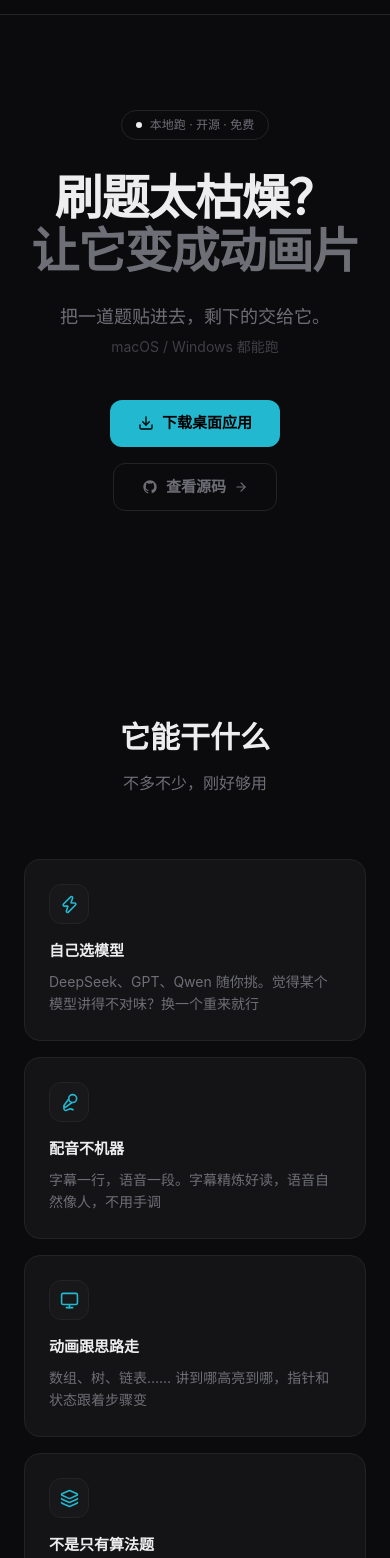
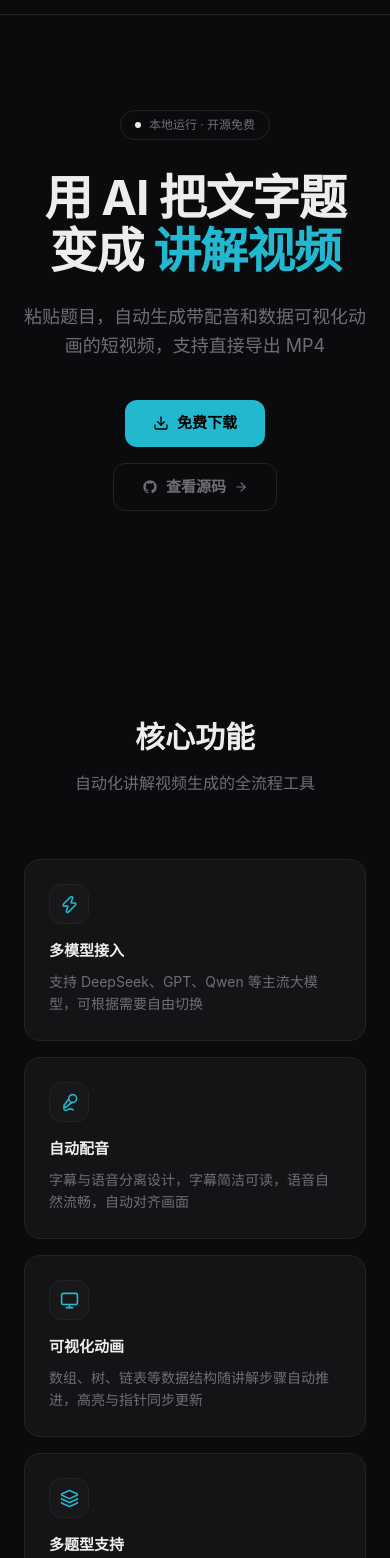
Before and after one commit to lightCode1840/problem-explainer-site, a React (Vite) app: page / in a window 390 px wide. Shown: the part 50-1608 px from the top of the page. Built offline with nearby package versions, Linux system fonts and the light colour scheme.

Commit message:
copy: update to commercial copy

```diff
--- a/src/App.tsx
+++ b/src/App.tsx
@@ -10,9 +10,6 @@ function GithubIcon({ size = 18 }: { size?: number }) {
 
 const GITHUB_URL = 'https://github.com/lightCode1840/cs-interview-prep';
 
-// ─── Color palette ──────────────────────────────────────────────────
-// Clean monochrome with a single subtle accent
-
 const C = {
   bg: '#0B0B0D',
   card: '#141416',
@@ -20,7 +17,6 @@ const C = {
   text: '#EDEDEF',
   text2: '#6E6E77',
   text3: '#3F3F46',
-  accent: '#D4D4D8',
   accentBg: '#18181B',
   cyn: '#22B8CF',
 };
@@ -48,30 +44,22 @@ function Nav() {
     >
       <div className="max-w-6xl mx-auto px-6 h-16 flex items-center justify-between">
         <div className="flex items-center gap-2.5">
-          <div
-            className="w-7 h-7 rounded-lg flex items-center justify-center"
-            style={{ background: C.cyn }}
-          >
+          <div className="w-7 h-7 rounded-lg flex items-center justify-center" style={{ background: C.cyn }}>
             <Play size={13} className="text-black" />
           </div>
           <span className="font-semibold text-[15px] tracking-tight">TutorReel</span>
         </div>
 
         <div className="hidden md:flex items-center gap-8 text-sm" style={{ color: C.text2 }}>
-          <a href="#features" className="transition-colors" style={{ color: C.text2 }} onMouseEnter={e => e.currentTarget.style.color = C.cyn} onMouseLeave={e => e.currentTarget.style.color = C.text2}>功能</a>
-          <a href="#how-it-works" className="transition-colors" style={{ color: C.text2 }} onMouseEnter={e => e.currentTarget.style.color = C.cyn} onMouseLeave={e => e.currentTarget.style.color = C.text2}>使用说明</a>
-          <a href="#download" className="transition-colors" style={{ color: C.text2 }} onMouseEnter={e => e.currentTarget.style.color = C.cyn} onMouseLeave={e => e.currentTarget.style.color = C.text2}>下载</a>
+          {(['功能', '使用说明', '下载'] as const).map(label => {
+            const href = label === '功能' ? '#features' : label === '使用说明' ? '#how-it-works' : '#download';
+            return <NavLink key={label} href={href}>{label}</NavLink>;
+          })}
         </div>
 
         <div className="flex items-center gap-2">
-          <a href={GITHUB_URL} target="_blank" rel="noreferrer" className="p-2 transition-colors" style={{ color: C.text2 }} onMouseEnter={e => e.currentTarget.style.color = C.cyn} onMouseLeave={e => e.currentTarget.style.color = C.text2} aria-label="GitHub">
-            <GithubIcon size={18} />
-          </a>
-          <a
-            href="#download"
-            className="px-4 py-1.5 text-sm rounded-lg font-medium transition-all hover:opacity-85"
-            style={{ background: C.cyn, color: '#000000' }}
-          >
+          <NavIcon href={GITHUB_URL} label="GitHub"><GithubIcon size={18} /></NavIcon>
+          <a href="#download" className="px-4 py-1.5 text-sm rounded-lg font-medium transition-all hover:opacity-85" style={{ background: C.cyn, color: '#000000' }}>
             免费下载
           </a>
         </div>
@@ -80,62 +68,63 @@ function Nav() {
   );
 }
 
+function NavLink({ href, children }: { href: string; children: React.ReactNode }) {
+  return (
+    <a href={href} className="transition-colors" style={{ color: C.text2 }}
+      onMouseEnter={e => e.currentTarget.style.color = C.cyn}
+      onMouseLeave={e => e.currentTarget.style.color = C.text2}>
+      {children}
+    </a>
+  );
+}
+
+function NavIcon({ href, label, children }: { href: string; label: string; children: React.ReactNode }) {
+  return (
+    <a href={href} target="_blank" rel="noreferrer" className="p-2 transition-colors" style={{ color: C.text2 }} aria-label={label}
+      onMouseEnter={e => e.currentTarget.style.color = C.cyn}
+      onMouseLeave={e => e.currentTarget.style.color = C.text2}>
+      {children}
+    </a>
+  );
+}
+
 // ─── Hero ───────────────────────────────────────────────────────────
 
 function Hero() {
   return (
     <section className="relative pt-40 pb-28 px-6 text-center overflow-hidden">
-      {/* Subtle grid */}
       <div className="pointer-events-none absolute inset-0 opacity-[0.025]">
-        <div
-          className="w-full h-full"
-          style={{
-            backgroundImage: 'linear-gradient(rgba(255,255,255,0.08) 1px,transparent 1px),linear-gradient(90deg,rgba(255,255,255,0.08) 1px,transparent 1px)',
-            backgroundSize: '60px 60px',
-          }}
-        />
+        <div className="w-full h-full" style={{
+          backgroundImage: 'linear-gradient(rgba(255,255,255,0.08) 1px,transparent 1px),linear-gradient(90deg,rgba(255,255,255,0.08) 1px,transparent 1px)',
+          backgroundSize: '60px 60px',
+        }} />
       </div>
 
       <div className="relative max-w-4xl mx-auto">
-        {/* Badge */}
-        <div
-          className="inline-flex items-center gap-2 px-3.5 py-1.5 rounded-full text-xs mb-8"
-          style={{ border: `1px solid ${C.border}`, color: C.text2 }}
-        >
+        <div className="inline-flex items-center gap-2 px-3.5 py-1.5 rounded-full text-xs mb-8" style={{ border: `1px solid ${C.border}`, color: C.text2 }}>
           <span className="w-1.5 h-1.5 rounded-full" style={{ background: C.text }} />
-          本地跑 · 开源 · 免费
+          本地运行 · 开源免费
         </div>
 
         <h1 className="text-5xl md:text-7xl font-bold leading-[1.1] tracking-tight mb-6">
-          <span style={{ color: C.text }}>刷题太枯燥？</span>
+          <span style={{ color: C.text }}>用 AI 把文字题</span>
           <br />
-          <span style={{ color: C.text2 }}>让它变成动画片</span>
+          <span style={{ color: C.text }}>变成</span>{' '}
+          <span style={{ color: C.cyn }}>讲解视频</span>
         </h1>
 
         <p className="text-lg max-w-2xl mx-auto mb-10 leading-relaxed" style={{ color: C.text2 }}>
-          把一道题贴进去，剩下的交给它。
-          <br />
-          <span className="text-sm" style={{ color: C.text3 }}>macOS / Windows 都能跑</span>
+          粘贴题目，自动生成带配音和数据可视化动画的短视频，支持直接导出 MP4
         </p>
 
         <div className="flex flex-col sm:flex-row items-center justify-center gap-4">
-          <a
-            href="#download"
-            className="flex items-center gap-2 px-7 py-3 rounded-xl font-semibold text-[15px] transition-all hover:opacity-85"
-            style={{ background: C.cyn, color: '#000000' }}
-          >
+          <a href="#download" className="flex items-center gap-2 px-7 py-3 rounded-xl font-semibold text-[15px] transition-all hover:opacity-85" style={{ background: C.cyn, color: '#000000' }}>
             <Download size={16} />
-            下载桌面应用
+            免费下载
           </a>
-          <a
-            href={GITHUB_URL}
-            target="_blank"
-            rel="noreferrer"
-            className="flex items-center gap-2 px-7 py-3 rounded-xl font-semibold text-[15px] border transition-all"
-            style={{ borderColor: C.border, color: C.text2 }}
+          <a href={GITHUB_URL} target="_blank" rel="noreferrer" className="flex items-center gap-2 px-7 py-3 rounded-xl font-semibold text-[15px] border transition-all" style={{ borderColor: C.border, color: C.text2 }}
             onMouseEnter={e => { e.currentTarget.style.borderColor = C.cyn; e.currentTarget.style.color = C.cyn; }}
-            onMouseLeave={e => { e.currentTarget.style.borderColor = C.border; e.currentTarget.style.color = C.text2; }}
-          >
+            onMouseLeave={e => { e.currentTarget.style.borderColor = C.border; e.currentTarget.style.color = C.text2; }}>
             <GithubIcon size={16} />
             查看源码
             <ArrowRight size={14} />
@@ -149,12 +138,12 @@ function Hero() {
 // ─── Features ───────────────────────────────────────────────────────
 
 const FEATURES_DATA = [
-  { icon: <Zap size={19} />, title: '自己选模型', desc: 'DeepSeek、GPT、Qwen 随你挑。觉得某个模型讲得不对味？换一个重来就行' },
-  { icon: <Mic2 size={19} />, title: '配音不机器', desc: '字幕一行，语音一段。字幕精炼好读，语音自然像人，不用手调' },
-  { icon: <Monitor size={19} />, title: '动画跟思路走', desc: '数组、树、链表…… 讲到哪高亮到哪，指针和状态跟着步骤变' },
-  { icon: <Layers size={19} />, title: '不是只有算法题', desc: '英语语法、Java 八股文一样行。每种题型有专属模板，插件一挂就能加' },
-  { icon: <Code2 size={19} />, title: '改到满意为止', desc: 'AI 生成的东西你说了算。步骤、措辞、动画，想改哪改哪' },
-  { icon: <Terminal size={19} />, title: '不传你的数据', desc: '一切在你电脑上跑。装个 Electron 就能用，装 Node.js 也能用' },
+  { icon: <Zap size={19} />, title: '多模型接入', desc: '支持 DeepSeek、GPT、Qwen 等主流大模型，可根据需要自由切换' },
+  { icon: <Mic2 size={19} />, title: '自动配音', desc: '字幕与语音分离设计，字幕简洁可读，语音自然流畅，自动对齐画面' },
+  { icon: <Monitor size={19} />, title: '可视化动画', desc: '数组、树、链表等数据结构随讲解步骤自动推进，高亮与指针同步更新' },
+  { icon: <Layers size={19} />, title: '多题型支持', desc: '内置 LeetCode 算法题、英语语法、Java 面试题三种模板，可扩展' },
+  { icon: <Code2 size={19} />, title: '内容可编辑', desc: 'AI 生成的脚本和动画状态支持手动调整，满足精细化需求' },
+  { icon: <Terminal size={19} />, title: '本地运行', desc: '数据在本地处理，无需上传云端，支持桌面应用和开发模式' },
 ];
 
 function Features() {
@@ -162,19 +151,15 @@ function Features() {
     <section id="features" className="py-24 px-6">
       <div className="max-w-6xl mx-auto">
         <div className="text-center mb-16">
-          <h2 className="text-3xl md:text-4xl font-bold mb-4" style={{ color: C.text }}>它能干什么</h2>
-          <p style={{ color: C.text2 }}>不多不少，刚好够用</p>
+          <h2 className="text-3xl md:text-4xl font-bold mb-4" style={{ color: C.text }}>核心功能</h2>
+          <p style={{ color: C.text2 }}>自动化讲解视频生成的全流程工具</p>
         </div>
 
         <div className="grid grid-cols-1 md:grid-cols-2 lg:grid-cols-3 gap-4">
           {FEATURES_DATA.map((f, i) => (
-            <div
-              key={i}
-              className="p-6 rounded-2xl border transition-all"
-              style={{ background: C.card, borderColor: C.border }}
+            <div key={i} className="p-6 rounded-2xl border transition-all" style={{ background: C.card, borderColor: C.border }}
               onMouseEnter={e => e.currentTarget.style.borderColor = '#22B8CF'}
-              onMouseLeave={e => e.currentTarget.style.borderColor = C.border}
-            >
+              onMouseLeave={e => e.currentTarget.style.borderColor = C.border}>
               <div className="w-10 h-10 rounded-xl flex items-center justify-center mb-4" style={{ background: C.accentBg, border: `1px solid ${C.border}` }}>
                 <span style={{ color: C.cyn }}>{f.icon}</span>
               </div>
@@ -191,10 +176,10 @@ function Features() {
 // ─── How It Works ───────────────────────────────────────────────────
 
 const STEPS = [
-  { num: '01', title: '贴题目', desc: 'Ctrl+V 把题粘进去，选个题型和模型' },
-  { num: '02', title: '它来拆', desc: '后台的大模型吭哧吭哧把题拆成一步一步的讲解' },
-  { num: '03', title: '你看一遍', desc: '动画和文案都出来了，觉得哪里不对直接改' },
-  { num: '04', title: '导出', desc: '点一下，MP4 生成完事，想批量就批量' },
+  { num: '01', title: '粘贴题目', desc: '选择题型和 AI 模型，启动解析' },
+  { num: '02', title: 'AI 拆解', desc: '自动分析题目结构，生成讲解脚本和动画方案' },
+  { num: '03', title: '预览调整', desc: '查看生成的动画与配音，按需修改细节' },
+  { num: '04', title: '导出视频', desc: '渲染为高清 MP4，支持批量导出' },
 ];
 
 function HowItWorks() {
@@ -202,8 +187,8 @@ function HowItWorks() {
     <section id="how-it-works" className="py-24 px-6">
       <div className="max-w-6xl mx-auto">
         <div className="text-center mb-16">
-          <h2 className="text-3xl md:text-4xl font-bold mb-4" style={{ color: C.text }}>用起来就四步</h2>
-          <p style={{ color: C.text2 }}>比剪视频简单一百倍</p>
+          <h2 className="text-3xl md:text-4xl font-bold mb-4" style={{ color: C.text }}>四步完成制作</h2>
+          <p style={{ color: C.text2 }}>无需视频剪辑经验</p>
         </div>
 
         <div className="grid grid-cols-1 md:grid-cols-4 gap-4">
@@ -212,15 +197,10 @@ function HowItWorks() {
               {i < STEPS.length - 1 && (
                 <div className="hidden md:block absolute top-9 left-[55%] right-0 h-px" style={{ background: C.border }} />
               )}
-              <div
-                className="p-6 rounded-2xl border transition-all h-full"
-                style={{ background: C.card, borderColor: C.border }}
+              <div className="p-6 rounded-2xl border transition-all h-full" style={{ background: C.card, borderColor: C.border }}
                 onMouseEnter={e => e.currentTarget.style.borderColor = '#22B8CF'}
-                onMouseLeave={e => e.currentTarget.style.borderColor = C.border}
-              >
-                <div className="text-2xl font-bold mb-4" style={{ color: C.cyn }}>
-                  {step.num}
-                </div>
+                onMouseLeave={e => e.currentTarget.style.borderColor = C.border}>
+                <div className="text-2xl font-bold mb-4" style={{ color: C.cyn }}>{step.num}</div>
                 <h3 className="font-semibold mb-2 text-[15px]" style={{ color: C.text }}>{step.title}</h3>
                 <p className="text-sm leading-relaxed" style={{ color: C.text2 }}>{step.desc}</p>
               </div>
@@ -238,73 +218,37 @@ function DownloadSection() {
   return (
     <section id="download" className="py-24 px-6">
       <div className="max-w-4xl mx-auto">
-        <div
-          className="relative p-12 rounded-3xl border overflow-hidden text-center"
-          style={{ background: C.card, borderColor: C.border }}
-        >
+        <div className="relative p-12 rounded-3xl border overflow-hidden text-center" style={{ background: C.card, borderColor: C.border }}>
           <div className="relative">
-            <h2 className="text-3xl md:text-4xl font-bold mb-3" style={{ color: C.text }}>开搞</h2>
-            <p className="mb-8" style={{ color: C.text2 }}>想省事还是想折腾，都行</p>
+            <h2 className="text-3xl md:text-4xl font-bold mb-3" style={{ color: C.text }}>获取 TutorReel</h2>
+            <p className="mb-8" style={{ color: C.text2 }}>支持 macOS 和 Windows</p>
 
             <div className="grid grid-cols-1 md:grid-cols-2 gap-5 text-left mb-8">
               {/* Desktop App */}
-              <div
-                className="p-6 rounded-2xl border transition-all"
-                style={{ background: C.bg, borderColor: C.border }}
+              <div className="p-6 rounded-2xl border transition-all" style={{ background: C.bg, borderColor: C.border }}
                 onMouseEnter={e => e.currentTarget.style.borderColor = '#22B8CF'}
-                onMouseLeave={e => e.currentTarget.style.borderColor = C.border}
-              >
+                onMouseLeave={e => e.currentTarget.style.borderColor = C.border}>
                 <div className="w-10 h-10 rounded-xl flex items-center justify-center mb-3" style={{ background: `${C.cyn}20`, border: `1px solid ${C.cyn}40` }}>
                   <Monitor size={18} style={{ color: C.cyn }} />
                 </div>
                 <h3 className="font-semibold mb-1" style={{ color: C.text }}>桌面应用</h3>
-                <p className="text-sm mb-4" style={{ color: C.text2 }}>双击安装，不用配环境</p>
+                <p className="text-sm mb-4" style={{ color: C.text2 }}>即装即用，无需配置开发环境</p>
                 <div className="flex flex-col gap-2.5">
-                  <a
-                    href={`${GITHUB_URL}/releases/latest/download/TutorReel-macOS.dmg`}
-                    className="flex items-center justify-between px-4 py-2.5 rounded-xl border transition-all text-sm"
-                    style={{ borderColor: C.border, color: C.text2 }}
-                    onMouseEnter={e => { e.currentTarget.style.borderColor = C.cyn; e.currentTarget.style.color = C.cyn; }}
-                    onMouseLeave={e => { e.currentTarget.style.borderColor = C.border; e.currentTarget.style.color = C.text2; }}
-                  >
-                    <span className="flex items-center gap-2">
-                      <svg width="16" height="16" viewBox="0 0 24 24" fill="none" stroke="currentColor" strokeWidth="2"><path d="M12 2v16m0 0l-4-4m4 4l4-4"/><path d="M4 20h16"/></svg>
-                      macOS (Apple Silicon)
-                    </span>
-                    <span className="text-xs" style={{ color: C.text3 }}>.dmg</span>
-                  </a>
-                  <a
-                    href={`${GITHUB_URL}/releases/latest/download/TutorReel-Windows-x64.exe`}
-                    className="flex items-center justify-between px-4 py-2.5 rounded-xl border transition-all text-sm"
-                    style={{ borderColor: C.border, color: C.text2 }}
-                    onMouseEnter={e => { e.currentTarget.style.borderColor = C.cyn; e.currentTarget.style.color = C.cyn; }}
-                    onMouseLeave={e => { e.currentTarget.style.borderColor = C.border; e.currentTarget.style.color = C.text2; }}
-                  >
-                    <span className="flex items-center gap-2">
-                      <svg width="16" height="16" viewBox="0 0 24 24" fill="none" stroke="currentColor" strokeWidth="2"><rect x="3" y="3" width="18" height="18" rx="2"/></svg>
-                      Windows (x64)
-                    </span>
-                    <span className="text-xs" style={{ color: C.text3 }}>.exe</span>
-                  </a>
+                  <DownloadRow href={`${GITHUB_URL}/releases/latest/download/TutorReel-macOS.dmg`} label="macOS (Apple Silicon)" ext=".dmg" />
+                  <DownloadRow href={`${GITHUB_URL}/releases/latest/download/TutorReel-Windows-x64.exe`} label="Windows (x64)" ext=".exe" />
                 </div>
               </div>
 
               {/* Local Dev */}
-              <div
-                className="p-6 rounded-2xl border transition-all"
-                style={{ background: C.bg, borderColor: C.border }}
+              <div className="p-6 rounded-2xl border transition-all" style={{ background: C.bg, borderColor: C.border }}
                 onMouseEnter={e => e.currentTarget.style.borderColor = '#22B8CF'}
-                onMouseLeave={e => e.currentTarget.style.borderColor = C.border}
-              >
+                onMouseLeave={e => e.currentTarget.style.borderColor = C.border}>
                 <div className="w-10 h-10 rounded-xl flex items-center justify-center mb-3" style={{ background: `${C.cyn}20`, border: `1px solid ${C.cyn}40` }}>
                   <Terminal size={18} style={{ color: C.cyn }} />
                 </div>
-                <h3 className="font-semibold mb-1" style={{ color: C.text }}>自己跑源码</h3>
-                <p className="text-sm mb-4" style={{ color: C.text2 }}>git clone 一把梭，适合开发者</p>
-                <div
-                  className="p-4 rounded-xl font-mono text-xs leading-6 border"
-                  style={{ background: C.bg, borderColor: C.border }}
-                >
+                <h3 className="font-semibold mb-1" style={{ color: C.text }}>源码运行</h3>
+                <p className="text-sm mb-4" style={{ color: C.text2 }}>克隆仓库自行构建，需 Node.js 18+</p>
+                <div className="p-4 rounded-xl font-mono text-xs leading-6 border" style={{ background: C.bg, borderColor: C.border }}>
                   <div><span style={{ color: C.text2 }}>$ </span><span style={{ color: C.text }}>git clone {GITHUB_URL}</span></div>
                   <div><span style={{ color: C.text2 }}>$ </span><span style={{ color: C.text }}>cd cs-interview-prep && npm install</span></div>
                   <div><span style={{ color: C.text2 }}>$ </span><span style={{ color: C.text }}>cp .env.example .env</span><span style={{ color: C.text3 }}>  # 填入 API Key</span></div>
@@ -314,23 +258,13 @@ function DownloadSection() {
             </div>
 
             <div className="flex flex-col sm:flex-row items-center justify-center gap-4">
-              <a
-                href={GITHUB_URL}
-                target="_blank"
-                rel="noreferrer"
-                className="flex items-center gap-2 px-7 py-3 rounded-xl font-semibold text-[15px] transition-all hover:opacity-85"
-                style={{ background: C.cyn, color: '#000000' }}
-              >
+              <a href={GITHUB_URL} target="_blank" rel="noreferrer" className="flex items-center gap-2 px-7 py-3 rounded-xl font-semibold text-[15px] transition-all hover:opacity-85" style={{ background: C.cyn, color: '#000000' }}>
                 <GithubIcon size={17} />
                 前往 GitHub
               </a>
-              <a
-                href={`${GITHUB_URL}/archive/refs/heads/main.zip`}
-                className="flex items-center gap-2 px-7 py-3 rounded-xl font-semibold text-[15px] border transition-all"
-                style={{ borderColor: C.border, color: C.text2 }}
+              <a href={`${GITHUB_URL}/archive/refs/heads/main.zip`} className="flex items-center gap-2 px-7 py-3 rounded-xl font-semibold text-[15px] border transition-all" style={{ borderColor: C.border, color: C.text2 }}
                 onMouseEnter={e => { e.currentTarget.style.borderColor = C.cyn; e.currentTarget.style.color = C.cyn; }}
-                onMouseLeave={e => { e.currentTarget.style.borderColor = C.border; e.currentTarget.style.color = C.text2; }}
-              >
+                onMouseLeave={e => { e.currentTarget.style.borderColor = C.border; e.currentTarget.style.color = C.text2; }}>
                 <Download size={17} />
                 下载源码 ZIP
               </a>
@@ -342,6 +276,20 @@ function DownloadSection() {
   );
 }
 
+function DownloadRow({ href, label, ext }: { href: string; label: string; ext: string }) {
+  return (
+    <a href={href} className="flex items-center justify-between px-4 py-2.5 rounded-xl border transition-all text-sm" style={{ borderColor: C.border, color: C.text2 }}
+      onMouseEnter={e => { e.currentTarget.style.borderColor = C.cyn; e.currentTarget.style.color = C.cyn; }}
+      onMouseLeave={e => { e.currentTarget.style.borderColor = C.border; e.currentTarget.style.color = C.text2; }}>
+      <span className="flex items-center gap-2">
+        <svg width="16" height="16" viewBox="0 0 24 24" fill="none" stroke="currentColor" strokeWidth="2"><path d="M12 2v16m0 0l-4-4m4 4l4-4"/><path d="M4 20h16"/></svg>
+        {label}
+      </span>
+      <span className="text-xs" style={{ color: C.text3 }}>{ext}</span>
+    </a>
+  );
+}
+
 // ─── Footer ─────────────────────────────────────────────────────────
 
 function Footer() {
@@ -349,21 +297,22 @@ function Footer() {
     <footer className="border-t py-10 px-6" style={{ borderColor: C.border, color: C.text2 }}>
       <div className="max-w-6xl mx-auto flex flex-col md:flex-row items-center justify-between gap-4">
         <div className="flex items-center gap-2">
-          <div
-            className="w-6 h-6 rounded-md flex items-center justify-center"
-            style={{ background: C.cyn }}
-          >
+          <div className="w-6 h-6 rounded-md flex items-center justify-center" style={{ background: C.cyn }}>
             <Play size={10} className="text-black" />
           </div>
           <span className="text-sm font-medium" style={{ color: C.text }}>TutorReel</span>
         </div>
-
         <div className="flex items-center gap-6 text-sm" style={{ color: C.text2 }}>
-          <a href="#features" className="transition-colors" style={{ color: C.text2 }} onMouseEnter={e => e.currentTarget.style.color = C.cyn} onMouseLeave={e => e.currentTarget.style.color = C.text2}>功能</a>
-          <a href="#download" className="transition-colors" style={{ color: C.text2 }} onMouseEnter={e => e.currentTarget.style.color = C.cyn} onMouseLeave={e => e.currentTarget.style.color = C.text2}>下载</a>
-          <a href={GITHUB_URL} target="_blank" rel="noreferrer" className="transition-colors" style={{ color: C.text2 }} onMouseEnter={e => e.currentTarget.style.color = C.cyn} onMouseLeave={e => e.currentTarget.style.color = C.text2}>GitHub</a>
+          <a href="#features" className="transition-colors" style={{ color: C.text2 }}
+            onMouseEnter={e => e.currentTarget.style.color = C.cyn}
+            onMouseLeave={e => e.currentTarget.style.color = C.text2}>功能</a>
+          <a href="#download" className="transition-colors" style={{ color: C.text2 }}
+            onMouseEnter={e => e.currentTarget.style.color = C.cyn}
+            onMouseLeave={e => e.currentTarget.style.color = C.text2}>下载</a>
+          <a href={GITHUB_URL} target="_blank" rel="noreferrer" className="transition-colors" style={{ color: C.text2 }}
+            onMouseEnter={e => e.currentTarget.style.color = C.cyn}
+            onMouseLeave={e => e.currentTarget.style.color = C.text2}>GitHub</a>
         </div>
-
         <p className="text-xs" style={{ color: C.text3 }}>© 2026 TutorReel · MIT License</p>
       </div>
     </footer>
```
